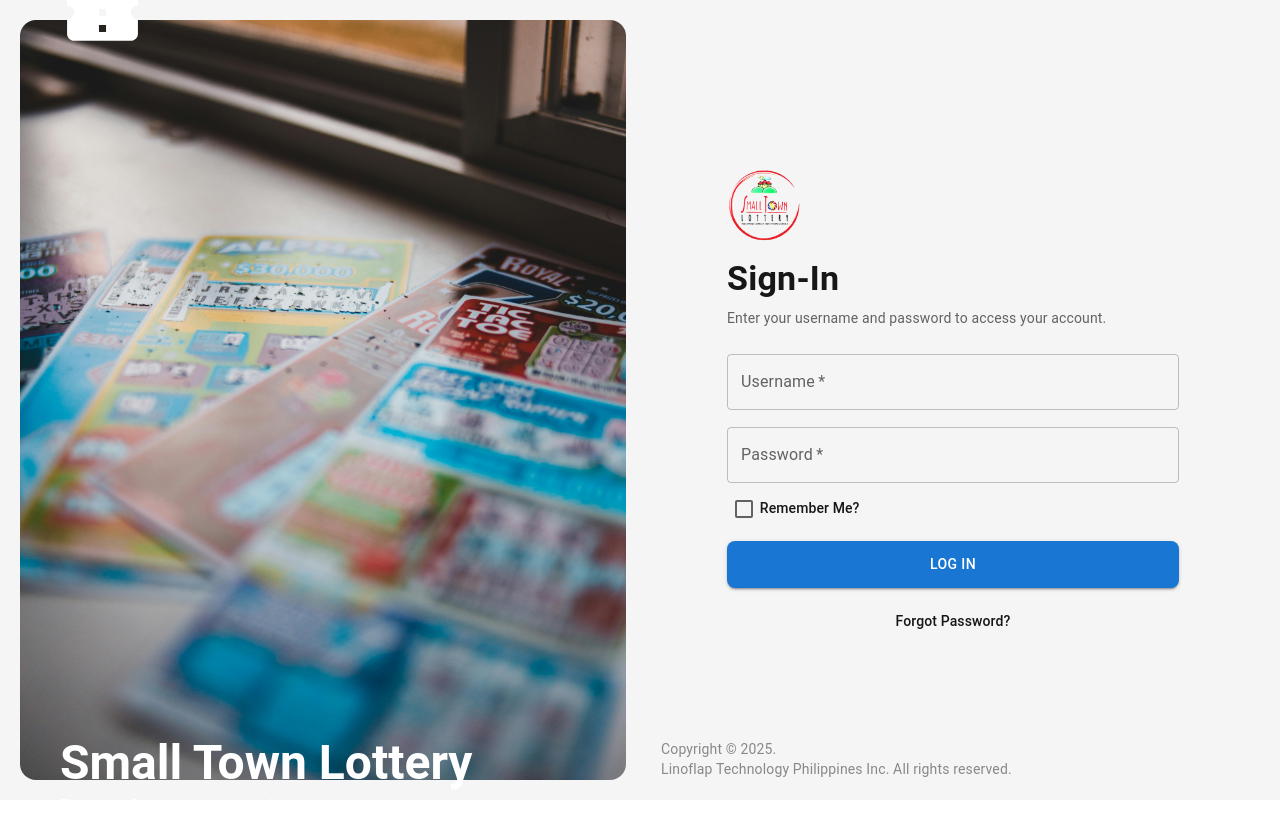
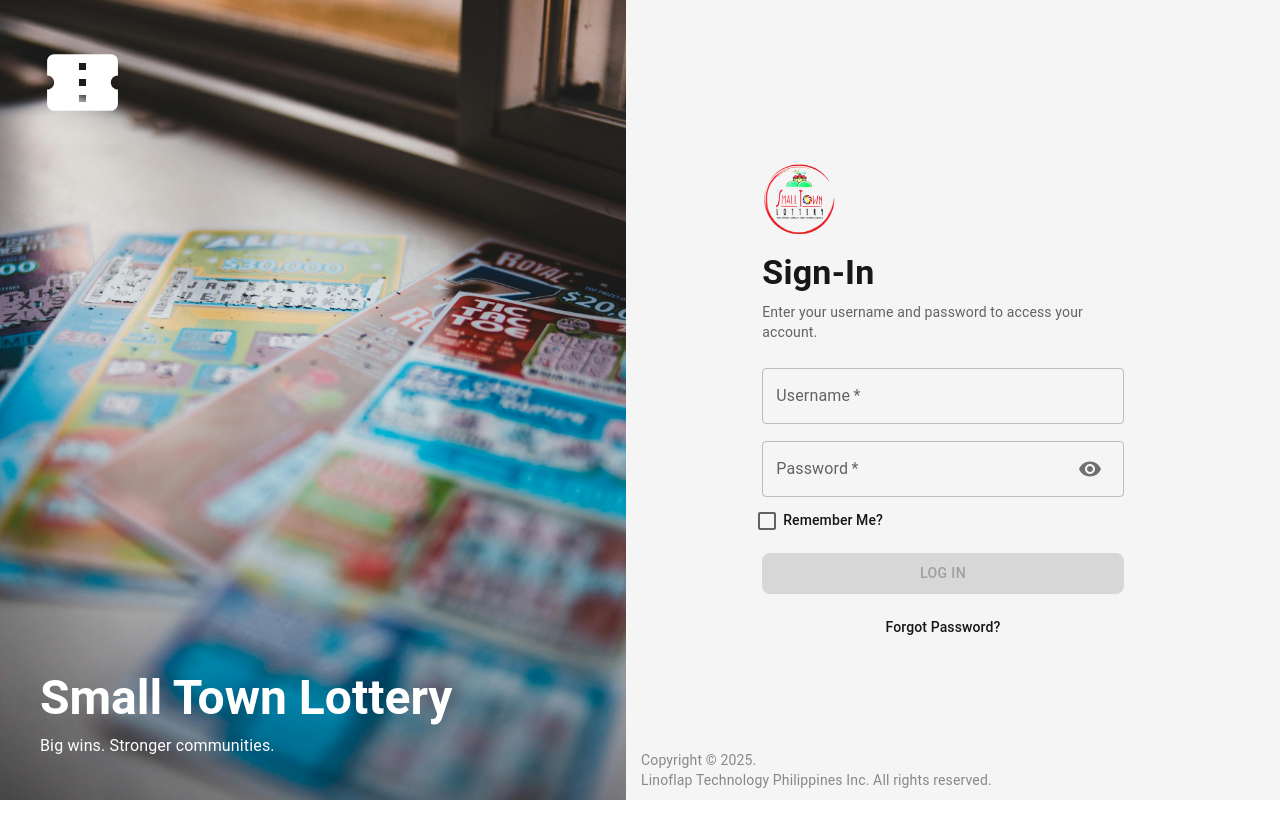
Before and after one commit to Linoflap-Devs/STL-Frontend, a Next.js app: page / in a window 1280 px wide. Built offline with nearby package versions, Linux system fonts and the light colour scheme.

Commit message:
implemented password visibility and temporary disabled button

```diff
--- a/src/components/auth/Login.tsx
+++ b/src/components/auth/Login.tsx
@@ -8,29 +8,46 @@ import {
   Box,
   Checkbox,
   FormControlLabel,
+  IconButton,
+  InputAdornment,
 } from "@mui/material";
 //import MonetizationOnIcon from "@mui/icons-material/MonetizationOn";
+import Visibility from "@mui/icons-material/Visibility";
+import VisibilityOff from "@mui/icons-material/VisibilityOff";
 import ConfirmationNumberIcon from '@mui/icons-material/ConfirmationNumber';
 import { LoginSectionData } from "../../data/LoginSectionData";
 
+import { useRouter } from "next/router";
+
 const LoginPage = () => {
+  const router = useRouter();
   const [username, setUsername] = useState("");
   const [password, setPassword] = useState("");
+  const [showPassword, setShowPassword] = useState(false);
 
   const handleLogin = (e: { preventDefault: () => void }) => {
     e.preventDefault();
     //console.log(username, password);
   };
 
+  const handleNavigation = () => { // temporary link to dashboard
+    router.push("/dashboard");
+  };
+
+  const isButtonDisabled = !username || !password;
+
+  const handleTogglePasswordVisibility = () => {
+    setShowPassword((prev) => !prev);
+  };
   return (
     <>
       <Box
         sx={{
           display: "flex",
           flexDirection: { xs: "column", md: "row" },
-          height: "100vh",
           backgroundColor: "#f5f5f5",
           margin: 0,
+          height: "100vh",
         }}
       >
         {/* Left Column (Text Section) */}
@@ -46,18 +63,27 @@ const LoginPage = () => {
             display: "flex",
             flexDirection: "column",
             justifyContent: "center",
-            borderRadius: "16px",
-            margin: "20px",
+            //borderRadius: "16px",
+            //margin: "20px",
+          }}
+        >
+          <Box
+            sx={{
+              display: "flex",
+              flexDirection: "column",
+              justifyContent: "space-between",
+              height: "100vh",
             }}
           >
             <ConfirmationNumberIcon sx={{ fontSize: 85, color: "white" }} />
+
+            <Box
+            >
               <Typography
                 variant="h3"
                 sx={{
                   fontWeight: "bold",
-              marginBottom: 0.3,
-              marginTop: { xs: 4, sm: 5, md: 85 },
-              textAlign: "start",
+                  marginBottom: 1,
                 }}
               >
                 {LoginSectionData.title}
@@ -65,12 +91,14 @@ const LoginPage = () => {
               <Typography
                 variant="body1"
                 sx={{
-              marginBottom: 1.5,
-              textAlign: "start",
+                  marginBottom: 0.3,
                 }}
               >
                 {LoginSectionData.description}
               </Typography>
+            </Box>
+          </Box>
+
         </Box>
 
         {/* Right Column (Login Card Section) */}
@@ -88,7 +116,7 @@ const LoginPage = () => {
         >
           <Box
             sx={{
-              width: "100%",
+              width: "75%",
               maxWidth: 500,
               padding: 3,
             }}
@@ -138,13 +166,22 @@ const LoginPage = () => {
 
                 <TextField
                   label="Password"
-                  type="password"
+                  type={showPassword ? "text" : "password"}
                   variant="outlined"
                   fullWidth
                   margin="normal"
                   value={password}
                   onChange={(e) => setPassword(e.target.value)}
                   required
+                  InputProps={{
+                    endAdornment: (
+                      <InputAdornment position="end">
+                        <IconButton onClick={handleTogglePasswordVisibility}>
+                          {showPassword ? <VisibilityOff /> : <Visibility />}
+                        </IconButton>
+                      </InputAdornment>
+                    ),
+                  }}
                 />
 
                 <FormControlLabel
@@ -160,23 +197,18 @@ const LoginPage = () => {
                       {LoginSectionData.rememberMe}
                     </Typography>
                   }
-                  sx={{
-                    display: "flex",
-                    alignItems: "center",
-                    marginLeft: 0.1,
-                    marginTop: 0.2,
-                  }}
                 />
               </Box>
 
               <Button
-                type="submit"
+                onClick={handleNavigation}
+                disabled={isButtonDisabled}
                 variant="contained"
                 color="primary"
                 fullWidth
                 sx={{
                   marginTop: 2,
-                  padding: "11px 20px",
+                  padding: "8px 20px",
                   borderRadius: "8px",
                 }}
               >
@@ -204,7 +236,7 @@ const LoginPage = () => {
           <Box
             sx={{
               position: "absolute",
-              bottom: 21,
+              bottom: 10,
               left: 15,
               color: "#888",
               fontSize: "12px",
--- a/src/pages/dashboard/index.tsx
+++ b/src/pages/dashboard/index.tsx
@@ -3,7 +3,7 @@ import React from 'react';
 const DashboardPage = () => {
   return (
     <div>
-      <h2>Welcome to the Dashboard!</h2>
+      <h2>Welcome to the Dashboard - Homepage!</h2>
       <p>Here are the latest statistics and overview.</p>
     </div>
   );
```
Lines whose indentation alone changed are shown as unchanged.
